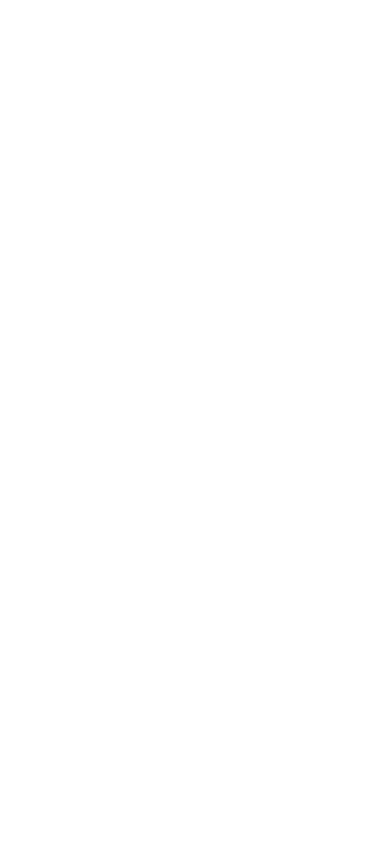
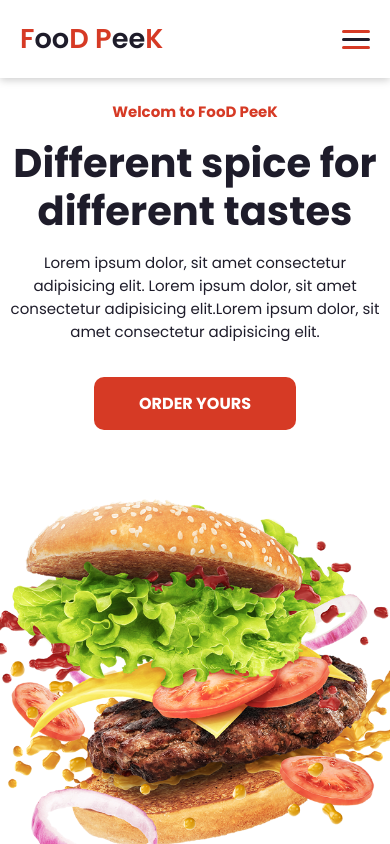
Before and after one commit to italofeliperm/burguer-landing-page, a plain HTML site: page index.html in a window 390 px wide. Drawn offline with nearby package versions, Linux system fonts and the light colour scheme.

Commit message:
finished

```diff
--- a/index.html
+++ b/index.html
@@ -1,11 +1,44 @@
 <!DOCTYPE html>
 <html lang="en">
 <head>
-    <meta charset="UTF-8">
-    <meta name="viewport" content="width=device-width, initial-scale=1.0">
-    <title>Document</title>
+    <meta charset="UTF-8" />
+    <meta name="viewport" content="width=device-width, initial-scale=1.0" />
+    <link href="https://unpkg.com/boxicons@2.1.4/css/boxicons.min.css"rel="stylesheet"
+    />
+    <link rel="stylesheet" href="style.css" />
+    <title>Burguer Website</title>
 </head>
 <body>
-
+    <header>
+        <nav class="navigation">
+            <a href="#" class="logo">F<span>oo</span>D P<span>ee</span>K</a>
+            <ul class="nav-menu">
+                <li class="nav-item"><a href="#">Home</a></li>
+                <li class="nav-item"><a href="#">About</a></li>
+                <li class="nav-item"><a href="#">Menu</a></li>
+                <li class="nav-item"><a href="#">Contact</a></li>
+                <i class="bx bx-search"></i>
+            </ul>
+            <div class="menu">
+                <span class="bar"></span>
+                <span class="bar"></span>
+                <span class="bar"></span>
+            </div>
+        </nav>
+    </header>
+    <main>
+        <section class="home">
+            <div class="home-text">
+                <h4 class="text-h4">Welcom to FooD PeeK</h4>
+                <h1 class="text-h1">Different spice for different tastes</h1>
+                <p>Lorem ipsum dolor, sit amet consectetur adipisicing elit. Lorem ipsum dolor, sit amet consectetur adipisicing elit.Lorem ipsum dolor, sit amet consectetur adipisicing elit.</p>
+                <a href="#" class="home-btn">ORDER YOURS</a>
+            </div>
+            <div class="home-img">
+                <img src="images/burguer.png" alt="hamburger">
+            </div>
+        </section>
+    </main>
+    <script src="script.js"></script>
 </body>
 </html>
--- a/script.js
+++ b/script.js
@@ -0,0 +1,7 @@
+const menu = document.querySelector('.menu');
+const NavMenu = document.querySelector('.nav-menu');
+
+menu.addEventListener('click', () => {
+    menu.classList.toggle('active');
+    NavMenu.classList.toggle('active');
+})
--- a/style.css
+++ b/style.css
@@ -0,0 +1,166 @@
+@import url("https://fonts.googleapis.com/css2?family=Poppins:wght@300;400;500;600;700&display=swap");
+
+* {
+    margin: 0;
+    padding: 0;
+    box-sizing: border-box;
+    font-family: "Poppins", sans-serif;
+    list-style: none;
+    text-decoration: none;
+}
+:root {
+    --red: #d63a25;
+    --white: #fff;
+    --dark: #1e1c2a;
+}
+body {
+    color: var(--dark);
+    background: var(--white);
+}
+.navigation {
+    display: flex;
+    align-items: center;
+    justify-content: space-between;
+    padding: 18px 40px;
+    box-shadow: 0 0.1rem 0.5rem #ccc;
+    width: 100%;
+    background: var(--white);
+    transition: all 0.5s;
+    position: fixed;
+}
+.navigation .logo {
+    font-size: 1.7rem;
+    font-weight: 600;
+    color: var(--red);
+}
+.logo span {
+    color: var(--dark);
+}
+.navigation ul {
+    display: flex;
+    align-items: center;
+    gap: 5rem;
+}
+.navigation ul li a {
+    color: var(--dark);
+    font-size: 17px;
+    font-weight: 500;
+    transition: all 0.5s;
+}
+.navigation ul li a:hover {
+    color: var(--red);
+}
+.navigation i {
+    font-size: 1.5rem;
+    cursor: pointer;
+}
+.menu {
+    cursor: pointer;
+    display: none;
+}
+.menu .bar {
+    display: block;
+    width: 28px;
+    height: 3px;
+    border-radius: 3px;
+    background: var(--dark);
+    margin: 5px auto;
+    transition: all 0.3s;
+}
+.menu .bar:nth-child(1),
+.menu .bar:nth-child(3) {
+    background: var(--red);
+}
+.home{
+    width: 100%;
+    height: 100vh;
+    display: flex;
+    align-items: center;
+    justify-content: space-between;
+    padding: 0px 10%;
+}
+.home-text{
+    max-width: 37rem;
+}
+.home-text .text-h4{
+    font-size: 1.5rem;
+    color: var(--red);
+    margin-bottom: 1rem;
+}
+.home-text .text-h1{
+    font-size: 4rem;
+    margin-bottom: 1rem;
+    line-height: 4.4rem;
+}
+.home-text p{
+    margin-bottom: 3rem;
+}
+.home-btn{
+    padding: 15px 45px;
+    color: var(--white);
+    background: var(--red);
+    border-radius: 10px;
+    font-weight: 700;
+    transition: all 0.5s;
+}
+.home-btn:hover{
+    background: #fc4c35;
+}
+.home-img img{
+    width: 100%;
+}
+@media (max-width:785px) {
+    .navigation {
+        padding: 18px 20px;
+    }
+    .menu {
+        display: block;
+    }
+    .menu.active .bar:nth-child(1) {
+        transform: translateY(8px) rotate(45deg);
+    }
+    .menu.active .bar:nth-child(2) {
+        opacity: 0;
+    }
+    .menu.active .bar:nth-child(3) {
+        transform: translateY(-8px) rotate(-45deg);
+    }
+    .nav-menu{
+        position: fixed;
+        right: -100%;
+        top: 70px;
+        width: 100%;
+        height: 100%;
+        flex-direction: column;
+        background: var(--white);
+        gap: -10px;
+        transition: 0.3s;
+    }
+    .nav-menu.active{
+        right: 0;
+    }
+    .nav-item{
+        margin: 16px 0;
+    }
+    /*main starts*/
+    .home{
+        padding: 100px 2%;
+        flex-direction: column;
+        text-align: center;
+        overflow: hidden;
+        gap: 5rem;
+    }
+    .home .text-h4{
+        font-size: 15px;
+    }
+    .home .text-h1{
+        font-size: 2.5rem;
+        line-height: 3rem;
+    }
+    .home p{
+        font-size: 15px;
+    }
+    .home-img{
+        width: 125%;
+    }
+}
```
